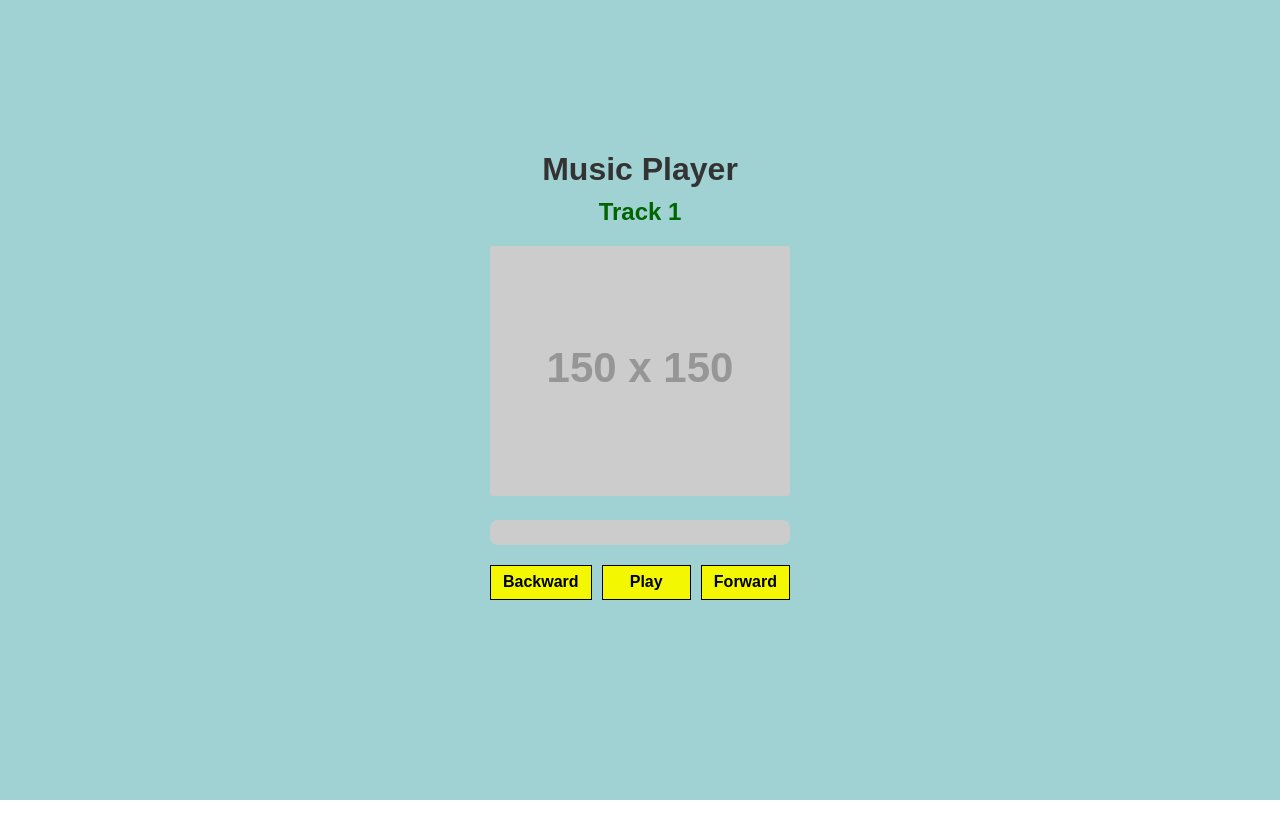
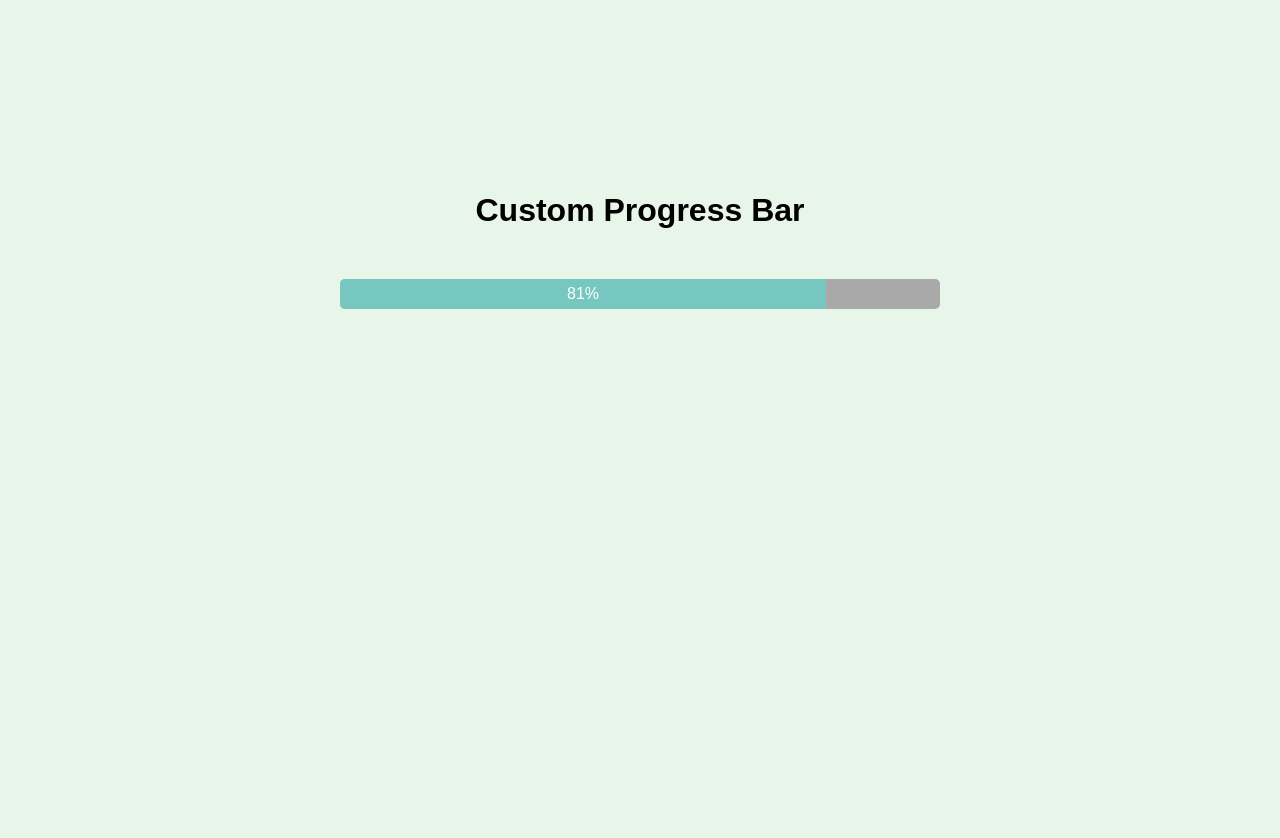
Before and after one commit to geethanjali128/25_react_projects, a React (Create React App) app: page / in a window 1280 px wide. Shown: the top 838 px of the page. Before the commit the page ends 800 px from the top, so only its background shows below. Built offline with nearby package versions, Linux system fonts and the light colour scheme.

Commit message:
25 react projects

```diff
--- a/src/App.js
+++ b/src/App.js
@@ -1,15 +1,11 @@
-import React from 'react'
-import './App.css'
+import React from "react";
+import "./App.css";
 
-import MusicPlayer from './components/music-player/MusicPlayer'
+import ProgressBar from "./components/custom-progress-bar/ProgressBar";
 
 function App() {
-
-
-
-
   return (
-    <div className='App'>
+    <div className="App">
       {/* <h1 className='title'>25 REACT.JS PROJECTS FOR INTERVIEW PREPERATION</h1> */}
       {/* <PaginationProducts/> */}
       {/* <ClockParent/> */}
@@ -20,9 +16,10 @@ function App() {
       {/* <Currency/> */}
       {/* <Filter/> */}
       {/* <Tip/> */}
-    <MusicPlayer/>
+      {/* <MusicPlayer/> */}
+      <ProgressBar />
     </div>
-  )
+  );
 }
 
-export default App
+export default App;
--- /dev/null
+++ b/src/components/custom-progress-bar/ProgressBar.js
@@ -0,0 +1,39 @@
+import { useEffect, useState } from "react";
+import "./progress.css";
+
+function ProgressBar() {
+  const [progressPercent, setProgressPercent] = useState(0);
+
+  useEffect(() => {
+    const interval = setInterval(() => {
+      setProgressPercent((prev) => {
+        if (prev < 100) {
+          return prev + 1; // Increment progress by 1 every interval
+        } else {
+          clearInterval(interval); // Stop incrementing when it reaches 100
+          return prev;
+        }
+      });
+    }, 100); // Increase progress every 100ms
+
+    return () => clearInterval(interval); // Clean up the interval on component unmount
+  }, []);
+
+  return (
+    <div className="progress-bar-container">
+      <h1>Custom Progress Bar</h1>
+      <div className="progress-bar">
+        <div className="wrapper">
+          <div
+            style={{ width: `${progressPercent}%` }}
+            className="innerWrapper"
+          >
+            {progressPercent}%
+          </div>
+        </div>
+      </div>
+    </div>
+  );
+}
+
+export default ProgressBar;
--- /dev/null
+++ b/src/components/custom-progress-bar/progress.css
@@ -0,0 +1,36 @@
+/* progress.css */
+
+* {
+  background-color: #e8f5e9;
+}
+
+.progress-bar-container {
+  width: 100%;
+  max-width: 600px;
+  margin: 15% auto;
+  text-align: center;
+  height: 100vh;
+}
+
+.progress-bar {
+  background-color: darkgray;
+  border-radius: 5px;
+  overflow: hidden;
+  height: 30px;
+  width: 100%;
+  margin-top: 50px;
+}
+
+.wrapper {
+  height: 100%;
+  background-color: darkgray;
+}
+
+.innerWrapper {
+  background-color: #76c7c0;
+  height: 100%;
+  line-height: 30px;
+  color: white;
+  text-align: center;
+  transition: width 0.1s ease-in-out;
+}
```
Lines whose indentation alone changed are shown as unchanged.
